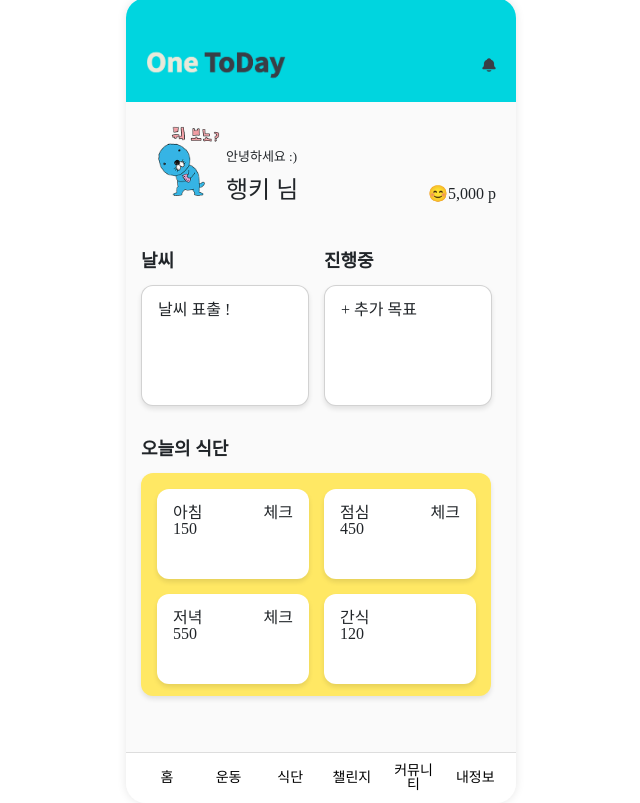
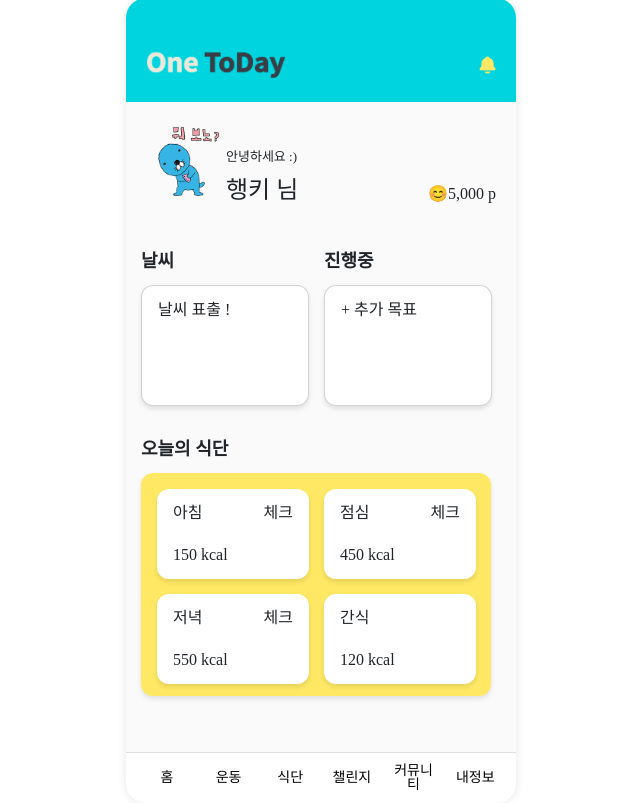
Before and after one commit to inha915/OTD_MSA_Front, a Vue app: page / in a window 1280 px wide. Shown: the whole page, without its empty margins (319-959 px from the left). Built offline with nearby package versions, Linux system fonts and the light colour scheme.

Commit message:
메인화면 구성

```diff
--- a/src/views/layout/Breadcrumb.vue
+++ b/src/views/layout/Breadcrumb.vue
@@ -34,7 +34,7 @@
 }
 .alram {
   align-self: center;
-  width: 4%;
+  width: 5%;
   /* position: absolute; */
   right: 20%;
 }
--- a/src/views/layout/Content.vue
+++ b/src/views/layout/Content.vue
@@ -38,7 +38,7 @@ const meal_info = ref([
             <div>{{ `${item.meal_day}` }}</div>
             <div v-if="item.check === 1">체크</div>
           </div>
-          <div>{{ `${item.kcal}` }}</div>
+          <div>{{ `${item.kcal}` }} kcal</div>
         </div>
       </div>
     </section>
@@ -114,6 +114,9 @@ section {
   box-shadow: 0 3px 5px rgba(0, 0, 0, 0.1);
 
   .meal_card {
+    display: flex;
+    flex-direction: column;
+    justify-content: space-between;
     width: 152px;
     height: 90px;
     /* flex: 1; */
```
Also changed, not shown: public/image/alarm.png, public/image/alarm_black.png (added).
